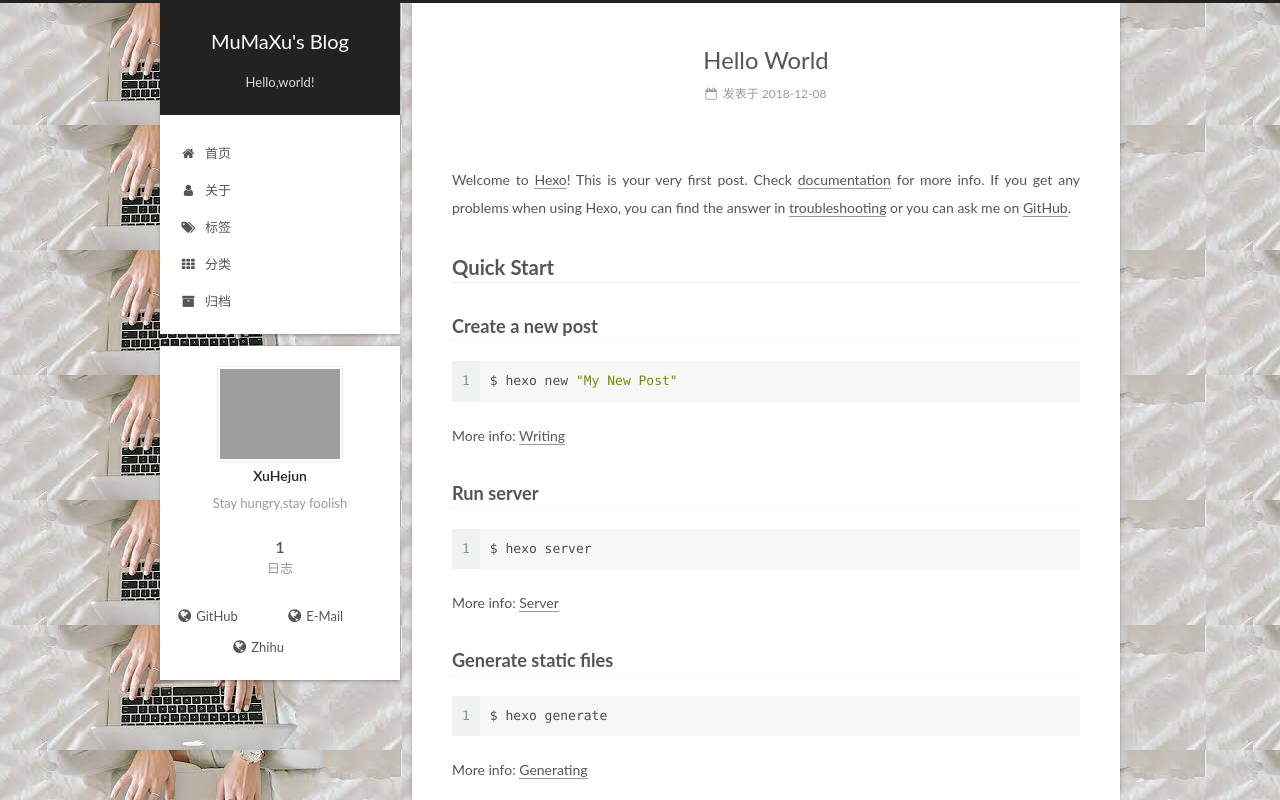
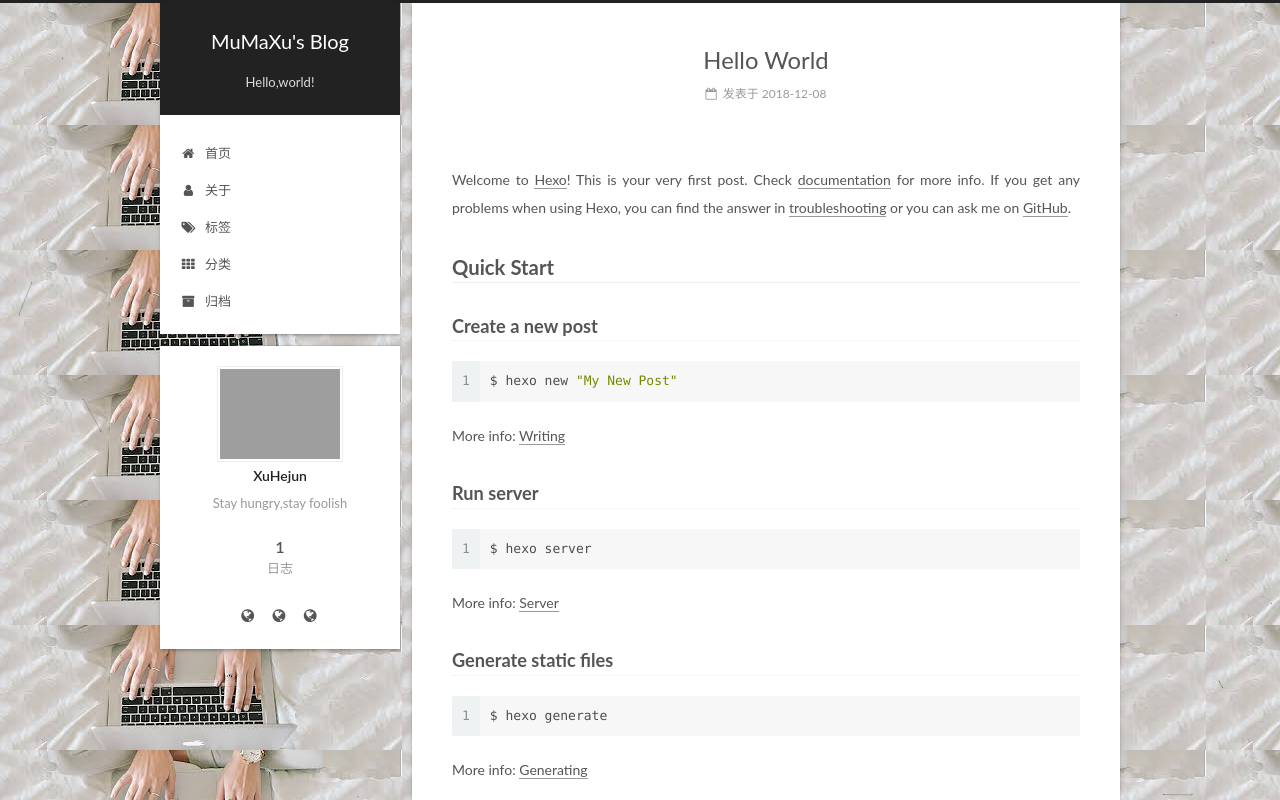
Before and after one commit to MuMaXu/MuMaXu.github.io, a plain HTML site: page index.html in a window 1280 px wide. Shown: the top 800 px of the page. Drawn offline with Linux system fonts and the light colour scheme; grey boxes are pictures that could not be loaded.

Commit message:
Site updated: 2018-12-08 19:08:16

```diff
--- a/2018/12/08/hello-world/index.html
+++ b/2018/12/08/hello-world/index.html
@@ -503,19 +503,19 @@ var jiathis_config={
                   <span class="links-of-author-item">
                     <a href="https://github.com/MuMaXu" target="_blank" title="GitHub">
 
-                        <i class="fa fa-fw fa-globe"></i>GitHub</a>
+                        <i class="fa fa-fw fa-globe"></i></a>
                   </span>
 
                   <span class="links-of-author-item">
                     <a href="1364109653@qq.com" target="_blank" title="E-Mail">
 
-                        <i class="fa fa-fw fa-globe"></i>E-Mail</a>
+                        <i class="fa fa-fw fa-globe"></i></a>
                   </span>
 
                   <span class="links-of-author-item">
                     <a href="https://www.zhihu.com/people/xu-he-jun-24" target="_blank" title="Zhihu">
 
-                        <i class="fa fa-fw fa-globe"></i>Zhihu</a>
+                        <i class="fa fa-fw fa-globe"></i></a>
                   </span>
 
             </div>
@@ -639,6 +639,8 @@ var jiathis_config={
 
 
 
+
+
     <script type="text/javascript" src="/lib/jquery/index.js?v=2.1.3"></script>
 
 
@@ -665,6 +667,11 @@ var jiathis_config={
 
 
     <script type="text/javascript" src="/lib/fancybox/source/jquery.fancybox.pack.js?v=2.1.5"></script>
+
+
+
+
+    <script type="text/javascript" src="/lib/canvas-nest/canvas-nest.min.js"></script>
 
 
 
--- a/css/main.css
+++ b/css/main.css
@@ -1943,7 +1943,7 @@ pre .javascript .function {
   width: 4px;
   height: 4px;
   border-radius: 50%;
-  background: #2ee783;
+  background: #e90369;
 }
 .links-of-blogroll {
   font-size: 13px;
@@ -3031,7 +3031,6 @@ pre .javascript .function {
 }
 .links-of-author-item {
   margin: 5px 0 0;
-  width: 50%;
 }
 .links-of-author-item a {
   max-width: 216px;
@@ -3043,6 +3042,9 @@ pre .javascript .function {
   overflow: hidden;
   white-space: nowrap;
   text-overflow: ellipsis;
+  transition-duration: 0.2s;
+  transition-timing-function: ease-in-out;
+  transition-delay: 0s;
 }
 .links-of-author-item a {
   display: block;
@@ -3081,9 +3083,7 @@ pre .javascript .function {
 }
 .links-of-blogroll-inline .links-of-blogroll-item {
   margin: 5px 0 0;
-  width: 50%;
-  display: inline-block;
-  width: unset;
+  display: inline-block;
 }
 .links-of-blogroll-inline .links-of-blogroll-item a {
   max-width: 216px;
@@ -3095,6 +3095,9 @@ pre .javascript .function {
   overflow: hidden;
   white-space: nowrap;
   text-overflow: ellipsis;
+  transition-duration: 0.2s;
+  transition-timing-function: ease-in-out;
+  transition-delay: 0s;
 }
 .content-wrap {
   padding: initial;
--- a/index.html
+++ b/index.html
@@ -445,19 +445,19 @@
                   <span class="links-of-author-item">
                     <a href="https://github.com/MuMaXu" target="_blank" title="GitHub">
 
-                        <i class="fa fa-fw fa-globe"></i>GitHub</a>
+                        <i class="fa fa-fw fa-globe"></i></a>
                   </span>
 
                   <span class="links-of-author-item">
                     <a href="1364109653@qq.com" target="_blank" title="E-Mail">
 
-                        <i class="fa fa-fw fa-globe"></i>E-Mail</a>
+                        <i class="fa fa-fw fa-globe"></i></a>
                   </span>
 
                   <span class="links-of-author-item">
                     <a href="https://www.zhihu.com/people/xu-he-jun-24" target="_blank" title="Zhihu">
 
-                        <i class="fa fa-fw fa-globe"></i>Zhihu</a>
+                        <i class="fa fa-fw fa-globe"></i></a>
                   </span>
 
             </div>
@@ -565,6 +565,8 @@
 
 
 
+
+
     <script type="text/javascript" src="/lib/jquery/index.js?v=2.1.3"></script>
 
 
@@ -591,6 +593,11 @@
 
 
     <script type="text/javascript" src="/lib/fancybox/source/jquery.fancybox.pack.js?v=2.1.5"></script>
+
+
+
+
+    <script type="text/javascript" src="/lib/canvas-nest/canvas-nest.min.js"></script>
 
 
 
```
Also changed, not shown: archives/2018/12/index.html (+10 -3 lines), archives/2018/index.html (+10 -3 lines), archives/index.html (+10 -3 lines).
